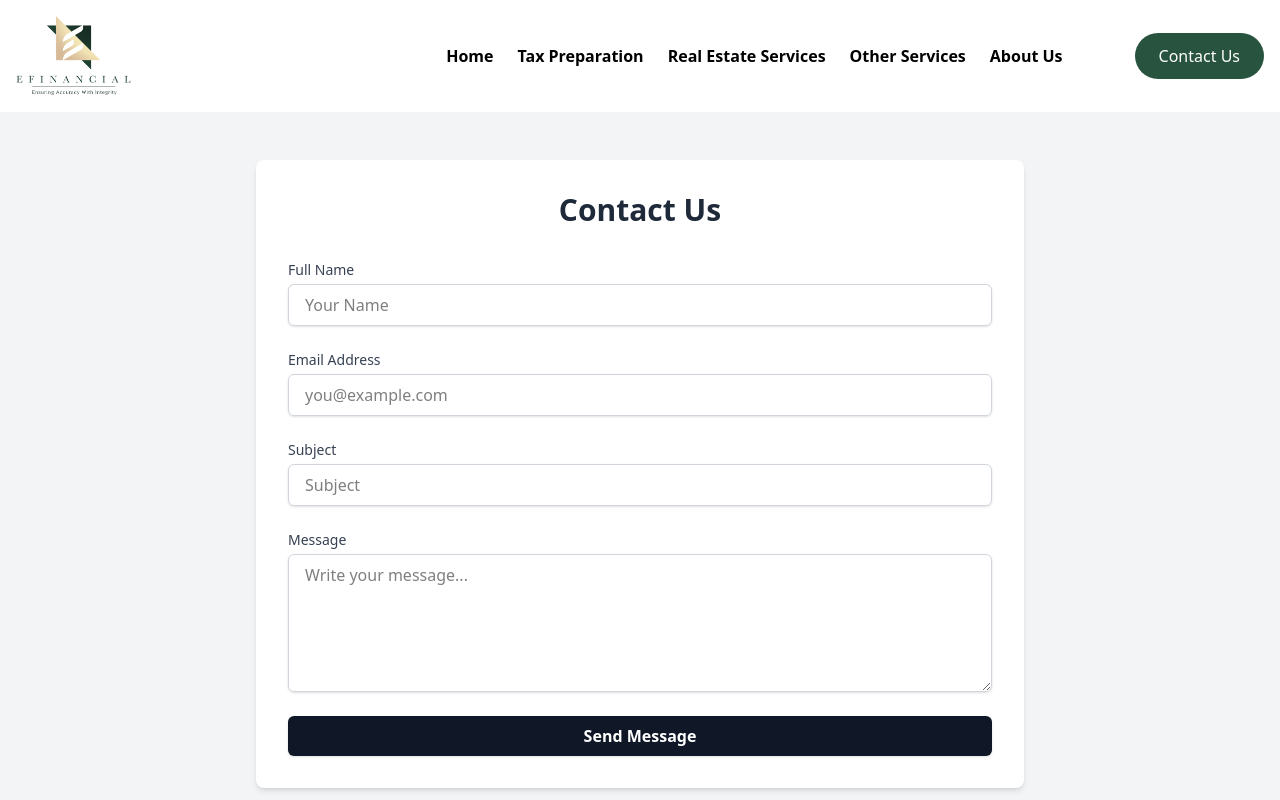
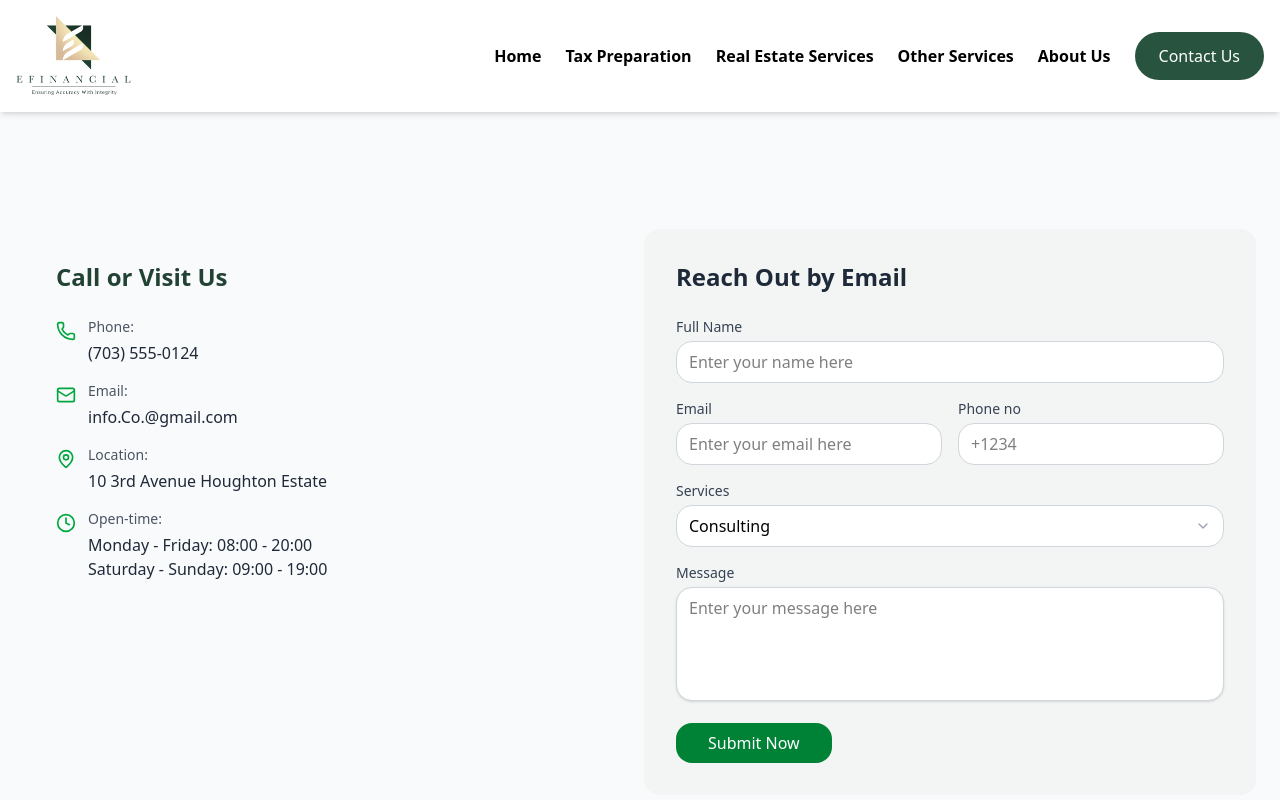
Before and after one commit to sajib689/clivencecoichy-client, a Next.js app: page /contact-details/contact-us in a window 1280 px wide. Shown: the top 800 px of the page. Built offline with nearby package versions, Linux system fonts and the light colour scheme.

Commit message:
start stratch project About Page and Contact us page

```diff
--- a/package.json
+++ b/package.json
@@ -10,7 +10,10 @@
   },
   "dependencies": {
     "@reduxjs/toolkit": "^2.8.2",
+    "@types/antd": "^0.12.32",
+    "antd": "^5.26.7",
     "js-cookie": "^3.0.5",
+    "lucide-react": "^0.536.0",
     "next": "15.3.5",
     "react": "^19.0.0",
     "react-dom": "^19.0.0",
--- a/src/app/contact-details/about-us/page.tsx
+++ b/src/app/contact-details/about-us/page.tsx
@@ -1,9 +1,11 @@
 import About from "@/components/common/About";
+import JoinTeamSection from "@/components/join-our-team/JoinOurTeam";
 
 export default function page() {
   return (
     <div>
         <About/>
+        <JoinTeamSection/>
     </div>
   )
 }
--- a/src/components/common/About.tsx
+++ b/src/components/common/About.tsx
@@ -1,41 +1,53 @@
+import React from "react";
+import Image from "next/image";
+import Img from "@/assets/Group.png"
 
-const About = () => {
+
+export default function Component() {
   return (
-    <div className="min-h-screen bg-gray-100 text-gray-800 px-4 py-16">
-      <div className="max-w-5xl mx-auto text-center">
-        <h1 className="text-4xl font-bold mb-4">About Us</h1>
-        <p className="text-lg mb-8">
-          Welcome to our platform! We are dedicated to providing top-notch services
-          to help you achieve your goals. Our mission is to make your experience
-          seamless, efficient, and rewarding.
-        </p>
+    <section className="bg-gray-50 py-16 px-4 md:px-6 lg:px-8">
+      <div className="max-w-7xl mx-auto">
+        <div className="grid lg:grid-cols-2 gap-12 items-center">
+          {/* Content */}
+          <div className="space-y-6">
+            <h2 className="text-4xl md:text-5xl font-bold text-gray-900">
+              Our Mission
+            </h2>
 
-        <div className="grid md:grid-cols-3 gap-8 text-left">
-          <div className="bg-white p-6 rounded-lg shadow">
-            <h2 className="text-xl font-semibold mb-2">Our Vision</h2>
-            <p>
-              To be a trusted and innovative platform that transforms the way users
-              engage with technology and services.
-            </p>
+            <div className="space-y-4 text-gray-600 leading-relaxed">
+              <p>
+                To simplify the financial lives of our clients by delivering expert,
+                transparent, and supportive services tailored to their individual
+                and business needs.
+              </p>
+
+              <p>
+                With a focus on tax preparation, notary services, business filings,
+                and small business consulting, we provide the tools, expertise,
+                and support you need to make confident financial and business
+                decisions — all in one place.
+              </p>
+            </div>
+
+            <button
+              className="bg-emerald-700 hover:bg-emerald-800 text-white px-6 py-3 rounded-md font-medium transition-colors duration-200 focus:outline-none focus:ring-2 focus:ring-emerald-500 focus:ring-offset-2"
+            >
+              Get Started
+            </button>
           </div>
-          <div className="bg-white p-6 rounded-lg shadow">
-            <h2 className="text-xl font-semibold mb-2">Our Mission</h2>
-            <p>
-              Empower users through cutting-edge tools, reliable support, and
-              user-friendly solutions tailored to modern needs.
-            </p>
-          </div>
-          <div className="bg-white p-6 rounded-lg shadow">
-            <h2 className="text-xl font-semibold mb-2">Why Choose Us?</h2>
-            <p>
-              We blend creativity with technical excellence, ensuring every user
-              interaction is smooth, intuitive, and impactful.
-            </p>
+
+          {/* Image */}
+          <div className="relative flex justify-end items-center">
+            <div className="relative w-full max-w-md">
+              <Image
+                src={Img}
+                alt="Mission illustration showing a person with charts and business elements"
+                className="w-full h-auto"
+              />
+            </div>
           </div>
         </div>
       </div>
-    </div>
-  );
-};
-
-export default About;
+    </section>
+  )
+}
--- a/src/components/common/Contact.tsx
+++ b/src/components/common/Contact.tsx
@@ -1,86 +1,197 @@
-const Contact = () => {
+'use client'
+
+import { Phone, Mail, MapPin, Clock, ChevronDown } from 'lucide-react'
+import { useState } from 'react'
+
+export default function ContactSection() {
+  const [formData, setFormData] = useState({
+    fullName: '',
+    email: '',
+    phone: '',
+    services: 'consulting',
+    message: ''
+  })
+
+  const [isDropdownOpen, setIsDropdownOpen] = useState(false)
+
+  const handleInputChange = (e: React.ChangeEvent<HTMLInputElement | HTMLTextAreaElement>) => {
+    const { name, value } = e.target
+    setFormData(prev => ({
+      ...prev,
+      [name]: value
+    }))
+  }
+
+  const handleServiceSelect = (service: string) => {
+    setFormData(prev => ({
+      ...prev,
+      services: service
+    }))
+    setIsDropdownOpen(false)
+  }
+
+  const handleSubmit = (e: React.FormEvent) => {
+    e.preventDefault()
+    console.log('Form submitted:', formData)
+  }
+
+  const serviceOptions = [
+    { value: 'consulting', label: 'Consulting' },
+    { value: 'development', label: 'Development' },
+    { value: 'design', label: 'Design' },
+    { value: 'marketing', label: 'Marketing' }
+  ]
+
   return (
-    <div className="min-h-screen bg-gray-100 py-12 px-4 sm:px-6 lg:px-8">
-      <div className="max-w-3xl mx-auto bg-white p-8 shadow-md rounded-lg">
-        <h2 className="text-3xl font-bold text-center mb-8 text-gray-800">
-          Contact Us
-        </h2>
-        <form className="space-y-6">
+    <div className="flex justify-center items-center min-h-screen p-6 bg-gray-50">
+      <div className="grid md:grid-cols-2 overflow-hidden max-w-7xl w-full gap-2">
+        {/* Left side - Contact Info */}
+        <div className=" p-8 space-y-6">
+          <h2 className="text-2xl font-semibold text-[#224334] mb-6">Call or Visit Us</h2>
+          <div className="space-y-4">
+            <div className="flex items-start gap-3">
+              <Phone className="w-5 h-5 text-green-600 mt-1 flex-shrink-0" />
               <div>
-            <label
-              htmlFor="name"
-              className="block text-sm font-medium text-gray-700"
-            >
+                <p className="text-sm text-gray-600 mb-1">Phone:</p>
+                <p className="text-gray-800 font-medium">(703) 555-0124</p>
+              </div>
+            </div>
+            <div className="flex items-start gap-3">
+              <Mail className="w-5 h-5 text-green-600 mt-1 flex-shrink-0" />
+              <div>
+                <p className="text-sm text-gray-600 mb-1">Email:</p>
+                <p className="text-gray-800 font-medium">info.Co.@gmail.com</p>
+              </div>
+            </div>
+            <div className="flex items-start gap-3">
+              <MapPin className="w-5 h-5 text-green-600 mt-1 flex-shrink-0" />
+              <div>
+                <p className="text-sm text-gray-600 mb-1">Location:</p>
+                <p className="text-gray-800 font-medium">10 3rd Avenue Houghton Estate</p>
+              </div>
+            </div>
+            <div className="flex items-start gap-3">
+              <Clock className="w-5 h-5 text-green-600 mt-1 flex-shrink-0" />
+              <div>
+                <p className="text-sm text-gray-600 mb-1">Open-time:</p>
+                <p className="text-gray-800 font-medium">Monday - Friday: 08:00 - 20:00</p>
+                <p className="text-gray-800 font-medium">Saturday - Sunday: 09:00 - 19:00</p>
+              </div>
+            </div>
+          </div>
+        </div>
+
+        {/* Right side - Contact Form */}
+        <div className="bg-[#F2F5F3] p-8 rounded-2xl">
+          <h2 className="text-2xl font-semibold text-gray-800 mb-6">Reach Out by Email</h2>
+          <form onSubmit={handleSubmit} className="space-y-4">
+            <div>
+              <label htmlFor="fullName" className="block text-sm font-medium text-gray-700 mb-1">
                 Full Name
               </label>
               <input
                 type="text"
-              id="name"
-              className="mt-1 block w-full rounded-md border border-gray-300 px-4 py-2 shadow-sm focus:ring-indigo-500 focus:border-indigo-500"
-              placeholder="Your Name"
+                id="fullName"
+                name="fullName"
+                value={formData.fullName}
+                onChange={handleInputChange}
+                placeholder="Enter your name here"
+                className="w-full px-3 py-2 bg-white border border-gray-300 rounded-2xl focus:outline-none focus:ring-2 focus:ring-green-500 focus:border-green-500 transition-colors"
                 required
               />
             </div>
-
+            <div className="grid grid-cols-1 md:grid-cols-2 gap-4">
               <div>
-            <label
-              htmlFor="email"
-              className="block text-sm font-medium text-gray-700"
-            >
-              Email Address
+                <label htmlFor="email" className="block text-sm font-medium text-gray-700 mb-1">
+                  Email
                 </label>
                 <input
                   type="email"
                   id="email"
-              className="mt-1 block w-full rounded-md border border-gray-300 px-4 py-2 shadow-sm focus:ring-indigo-500 focus:border-indigo-500"
-              placeholder="you@example.com"
+                  name="email"
+                  value={formData.email}
+                  onChange={handleInputChange}
+                  placeholder="Enter your email here"
+                  className="w-full px-3 py-2 bg-white border border-gray-300 rounded-2xl focus:outline-none focus:ring-2 focus:ring-green-500 focus:border-green-500 transition-colors"
                   required
                 />
               </div>
-
               <div>
-            <label
-              htmlFor="subject"
-              className="block text-sm font-medium text-gray-700"
-            >
-              Subject
+                <label htmlFor="phone" className="block text-sm font-medium text-gray-700 mb-1">
+                  Phone no
                 </label>
                 <input
-              type="text"
-              id="subject"
-              className="mt-1 block w-full rounded-md border border-gray-300 px-4 py-2 shadow-sm focus:ring-indigo-500 focus:border-indigo-500"
-              placeholder="Subject"
+                  type="tel"
+                  id="phone"
+                  name="phone"
+                  value={formData.phone}
+                  onChange={handleInputChange}
+                  placeholder="+1234"
+                  className="w-full px-3 py-2 bg-white border border-gray-300 rounded-2xl focus:outline-none focus:ring-2 focus:ring-green-500 focus:border-green-500 transition-colors"
                 />
+              </div>
             </div>
 
             <div>
-            <label
-              htmlFor="message"
-              className="block text-sm font-medium text-gray-700"
+              <label htmlFor="services" className="block text-sm font-medium text-gray-700 mb-1">
+                Services
+              </label>
+              <div className="relative">
+                <button
+                  type="button"
+                  onClick={() => setIsDropdownOpen(!isDropdownOpen)}
+                  className="w-full px-3 py-2 bg-white border border-gray-300 rounded-2xl focus:outline-none focus:ring-2 focus:ring-green-500 focus:border-green-500 transition-colors text-left flex items-center justify-between"
                 >
+                  <span className="capitalize">
+                    {serviceOptions.find(option => option.value === formData.services)?.label}
+                  </span>
+                  <ChevronDown
+                    className={`w-4 h-4 text-gray-400 transition-transform ${
+                      isDropdownOpen ? 'rotate-180' : ''
+                    }`}
+                  />
+                </button>
+                {isDropdownOpen && (
+                  <div className="absolute z-10 w-full mt-1 bg-white border border-gray-300 rounded-md shadow-lg">
+                    {serviceOptions.map((option) => (
+                      <button
+                        key={option.value}
+                        type="button"
+                        onClick={() => handleServiceSelect(option.value)}
+                        className="w-full px-3 py-2 text-left hover:bg-gray-50 focus:bg-gray-50 focus:outline-none first:rounded-t-md last:rounded-b-md"
+                      >
+                        {option.label}
+                      </button>
+                    ))}
+                  </div>
+                )}
+              </div>
+            </div>
+
+            <div>
+              <label htmlFor="message" className="block text-sm font-medium text-gray-700 mb-1">
                 Message
               </label>
               <textarea
                 id="message"
-              rows={5}
-              className="mt-1 block w-full rounded-md border border-gray-300 px-4 py-2 shadow-sm focus:ring-indigo-500 focus:border-indigo-500"
-              placeholder="Write your message..."
-              required
-            ></textarea>
+                name="message"
+                value={formData.message}
+                onChange={handleInputChange}
+                placeholder="Enter your message here"
+                rows={4}
+                className="w-full px-3 py-2 bg-white border border-gray-300 rounded-2xl shadow-sm focus:outline-none focus:ring-2 focus:ring-green-500 focus:border-green-500 transition-colors resize-none"
+              />
             </div>
 
-          <div>
             <button
               type="submit"
-              className="w-full cursor-pointer transition duration-75 bg-gray-900 hover:bg-gray-700 text-white font-semibold py-2 px-4 rounded-md shadow"
+              className="bg-green-700 hover:bg-green-800 text-white font-medium py-2 px-8 rounded-2xl transition-colors focus:outline-none focus:ring-2 focus:ring-green-500 focus:ring-offset-2"
             >
-              Send Message
+              Submit Now
             </button>
-          </div>
           </form>
         </div>
       </div>
-  );
-};
-
-export default Contact;
+    </div>
+  )
+}
--- /dev/null
+++ b/src/components/join-our-team/JoinOurTeam.tsx
@@ -0,0 +1,36 @@
+export default function JoinTeamSection() {
+  return (
+    <section className="py-16 px-4 md:px-6 lg:px-8">
+      <div className="max-w-6xl mx-auto">
+        <div className="relative bg-[#0F1F18] rounded-3xl overflow-hidden">
+          {/* Background decorative elements */}
+          <div className="absolute inset-0">
+            {/* Large curved shape */}
+            <div className="absolute top-0 left-0 w-64 h-64 bg-emerald-700 rounded-full opacity-30 -translate-x-32 -translate-y-32"></div>
+            {/* Medium curved shape */}
+            <div className="absolute bottom-0 right-0 w-48 h-48 bg-emerald-900 rounded-full opacity-40 translate-x-24 translate-y-24"></div>
+            {/* Small accent shape */}
+            <div className="absolute top-1/2 right-1/4 w-32 h-32 bg-emerald-600 rounded-full opacity-20"></div>
+          </div>
+
+          {/* Content */}
+          <div className="relative z-10 text-center py-24 px-8">
+            <h2 className="text-3xl md:text-4xl font-bold text-white mb-8">
+              Join Our Team
+            </h2>
+
+            <div className="flex flex-col sm:flex-row gap-4 justify-center items-center">
+              <button className="bg-[#28543F] hover:bg-emerald-700 text-white px-8 py-3 rounded-2xl font-medium transition-colors duration-200 focus:outline-none focus:ring-2 focus:ring-emerald-400 focus:ring-offset-2 focus:ring-offset-emerald-800">
+                Apply Here
+              </button>
+
+              <button className="border-1 border-white text-white hover:bg-white hover:text-emerald-800 px-8 py-3 rounded-2xl font-medium transition-all duration-200 focus:outline-none focus:ring-2 focus:ring-white focus:ring-offset-2 focus:ring-offset-emerald-800">
+                View Openings
+              </button>
+            </div>
+          </div>
+        </div>
+      </div>
+    </section>
+  )
+}
--- a/src/components/pages/TaxPreparation.tsx
+++ b/src/components/pages/TaxPreparation.tsx
@@ -72,7 +72,7 @@ const TaxPreparation = () => {
   ];
 
   return (
-    <div className="mt-20">
+    <div className="mt-20 min-h-screen">
       <div className="grid grid-cols-1 md:grid-cols-3 gap-6 max-w-7xl mx-auto">
         {cards.map((card, index) => (
           <div
--- a/src/shared/Navbar.tsx
+++ b/src/shared/Navbar.tsx
@@ -1,106 +1,121 @@
 "use client";
 import Link from "next/link";
-import { useState } from "react";
+import { useEffect, useState } from "react";
 import { FaBars, FaTimes } from "react-icons/fa";
 import logo from "@/assets/logo.png";
 import Image from "next/image";
+
 export default function Navbar() {
   const [isOpen, setIsOpen] = useState(false);
-  const toggleMenu = () => {
-    setIsOpen(!isOpen);
+
+  const toggleMenu = () => setIsOpen((prev) => !prev);
+
+  // Lock body scroll when mobile menu is open
+  useEffect(() => {
+    document.body.style.overflow = isOpen ? "hidden" : "auto";
+    return () => {
+      document.body.style.overflow = "auto";
     };
+  }, [isOpen]);
+
+  const closeMenu = () => setIsOpen(false);
+
   const links = (
     <>
-      <li>
+      <li onClick={closeMenu}>
         <Link
           href="/"
-          className="hover:text-[var(--textColor)] text-[var(--textColor)] font-[600]"
+          className="hover:text-[var(--textColor)] text-[var(--textColor)] font-[600] transition-colors"
         >
           Home
         </Link>
       </li>
-      <li>
+      <li onClick={closeMenu}>
         <Link
           href="/pages/tax-preparation"
-          className="hover:text-[var(--textColor)] text-[var(--textColor)] font-[600]"
+          className="hover:text-[var(--textColor)] text-[var(--textColor)] font-[600] transition-colors"
         >
           Tax Preparation
         </Link>
       </li>
-      <li>
+      <li onClick={closeMenu}>
         <Link
           href="#"
-          className="hover:text-[var(--textColor)] text-[var(--textColor)] font-[600]"
+          className="hover:text-[var(--textColor)] text-[var(--textColor)] font-[600] transition-colors"
         >
           Real Estate Services
         </Link>
       </li>
-      <li>
+      <li onClick={closeMenu}>
         <Link
-          href="/other-services"
-          className="hover:text-[var(--textColor)] text-[var(--textColor)] font-[600]"
+          href="#"
+          className="hover:text-[var(--textColor)] text-[var(--textColor)] font-[600] transition-colors"
         >
           Other Services
         </Link>
       </li>
-      <li>
+      <li onClick={closeMenu}>
         <Link
-          href="/about-us"
-          className="hover:text-[var(--textColor)] text-[var(--textColor)] font-[600]"
+          href="/contact-details/about-us"
+          className="hover:text-[var(--textColor)] text-[var(--textColor)] font-[600] transition-colors"
         >
           About Us
         </Link>
       </li>
-      {/* <li>
-        <Link href="/auth/sign-in" className="hover:text-[var(--textColor)] text-[var(--textColor)] font-[600]">
-          Sign In
-        </Link>
-      </li>
-      <li>
-        <Link href="/auth/sign-up" className="hover:text-[var(--textColor)] text-[var(--textColor)] font-[600]">
-          Sign Up
-        </Link>
-      </li>
-      */}
-      <div className="ms-12">
+      <li onClick={closeMenu}>
         <Link
           href="/contact-details/contact-us"
-          className="bg-[var(--primary-color)] text-white px-6 py-3 font-medium hover:bg-[var(--primary-color)] rounded-full transition-colors duration-300"
+          className="bg-[var(--primary-color)] text-white px-6 py-3 font-medium hover:opacity-90 rounded-full transition-all duration-300 inline-block"
         >
           Contact Us
         </Link>
-      </div>
+      </li>
     </>
   );
+
   return (
-    <nav className="bg-white p-4">
+    <nav className="sticky top-0 bg-white p-4 shadow-md z-50">
       <div className="max-w-7xl mx-auto flex items-center justify-between">
-        <div className="text-xl font-bold">
-          <Link href="/">
+        <Link href="/" className="text-xl font-bold flex items-center">
           <Image
             src={logo}
             alt="Logo"
             width={115}
             height={80}
             className="inline-block mr-2"
+            priority
           />
         </Link>
-        </div>
 
         {/* Desktop menu */}
-        <ul className="hidden md:flex space-x-6">{links}</ul>
+        <ul className="hidden md:flex space-x-6 items-center">{links}</ul>
 
-        {/* Mobile hamburger button */}
+        {/* Hamburger */}
         <div className="md:hidden">
-          <button onClick={toggleMenu} aria-label="Toggle Menu">
+          <button
+            onClick={toggleMenu}
+            aria-label="Toggle Menu"
+            className="focus:outline-none focus:ring-2 focus:ring-[var(--primary-color)] rounded"
+          >
             {isOpen ? <FaTimes size={24} /> : <FaBars size={24} />}
           </button>
         </div>
       </div>
 
-      {/* Mobile menu */}
+      {/* Mobile Menu */}
       {isOpen && (
-        <ul className="md:hidden mt-4 space-y-4 text-center">{links}</ul>
+        <>
+          {/* Backdrop */}
+          <div
+            className="fixed inset-0 bg-opacity-40 z-30"
+            onClick={closeMenu}
+          />
+
+          {/* Slide-down menu */}
+          <ul className="md:hidden absolute top-full left-0 w-full bg-white z-40 p-6 space-y-4 shadow-md animate-slideDown">
+            {links}
+          </ul>
+        </>
       )}
     </nav>
   );
```
Also changed, not shown: src/assets/Group.png (added), 1 other file (tests, documents, lock files or other folders). Lines whose indentation alone changed are shown as unchanged.
